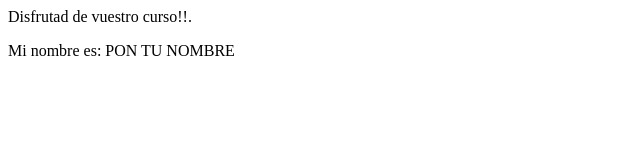
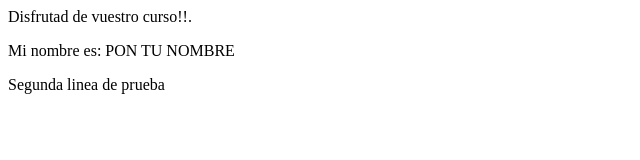
Before and after one commit to Francopalval/uax-devops-01, a plain HTML site: page index.html in a window 1280 px wide. Shown: the whole page, without its empty margins (0-640 px from the left). Drawn offline with Linux system fonts and the light colour scheme.

Commit message:
V2: Añadido párrafo de prueba

```diff
--- a/index.html
+++ b/index.html
@@ -7,3 +7,4 @@
 		<p>Mi nombre es: PON TU NOMBRE</p>
 	</body>
 </html>
+<p>Segunda linea de prueba</p>
```
